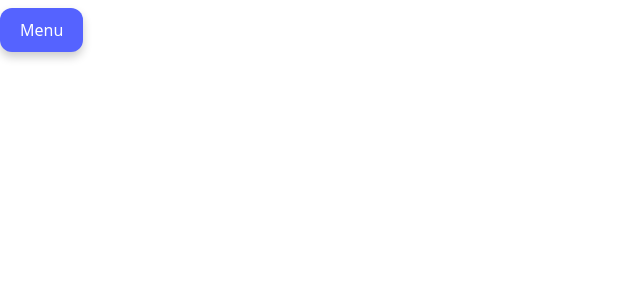
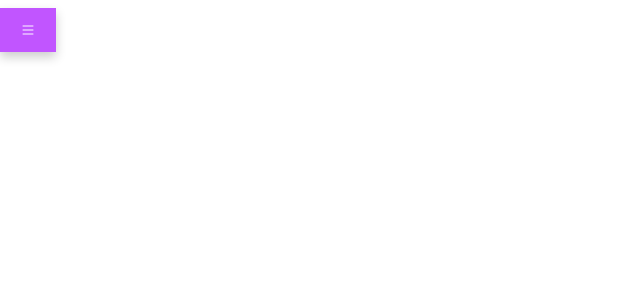
Before and after one commit to TamaraJoniec/React-Portfolio, a React (Create React App) app: page / in a window 1280 px wide. Shown: the top 300 px of the page, without its empty margins (0-640 px from the left). Built offline with nearby package versions, Linux system fonts and the light colour scheme; the HTML template or start-up script is replaced by a standard one.

Commit message:
changed menu button to a toggle icon and downloaded bootstrap

```diff
--- a/package.json
+++ b/package.json
@@ -12,6 +12,7 @@
     "@testing-library/react": "^13.4.0",
     "@testing-library/user-event": "^13.5.0",
     "bootstrap": "^5.2.3",
+    "bootstrap-icons": "^1.11.0",
     "framer-motion": "^10.16.4",
     "gh-pages": "^5.0.0",
     "html-to-react": "^1.6.0",
--- a/src/components/NavTabs.js
+++ b/src/components/NavTabs.js
@@ -1,11 +1,13 @@
 import React, { useState } from 'react';
+import 'bootstrap-icons/font/bootstrap-icons.css';
 
 function NavTabs() {
   const [navOpen, setNavOpen] = useState(false);
 
   return (
     <div className="navbar">
-      <button id="toggleNav" onClick={() => setNavOpen(!navOpen)}>Menu</button>
+      <button className="hamburger" onClick={() => setNavOpen(!navOpen)}>
+        <i className="bi bi-list"></i>
         <ul style={{ transform: navOpen ? 'translateX(0)' : 'translateX(100%)' }}>
           <li>
             <button onClick={() => setNavOpen(false)}>X</button>
@@ -15,7 +17,7 @@ function NavTabs() {
           <li><a href="/React-Portfolio/project-gallery/">Portfolio</a></li>
           <li><a href="/React-Portfolio/contact/">Contact</a></li>
         </ul>
-
+      </button>
     </div>
 
   );
```
Also changed, not shown: 1 other file (tests, documents, lock files or other folders). Lines whose indentation alone changed are shown as unchanged.
